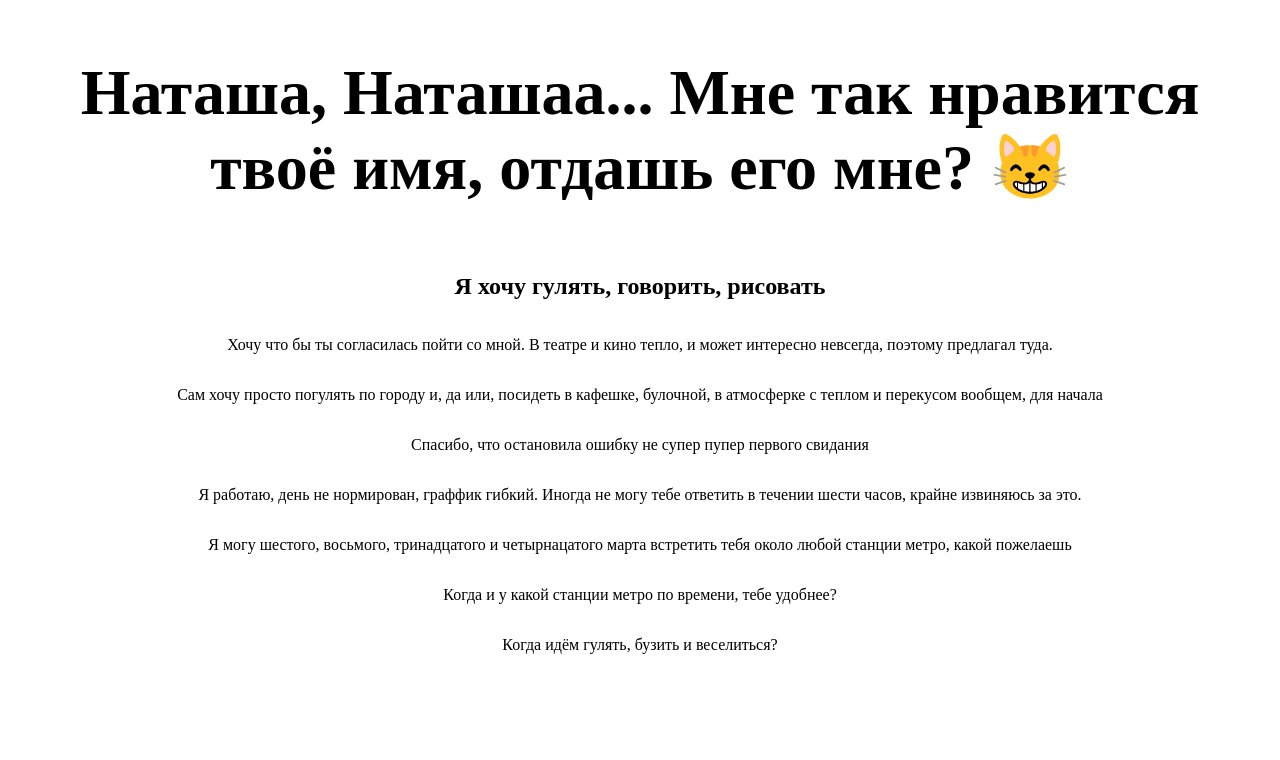
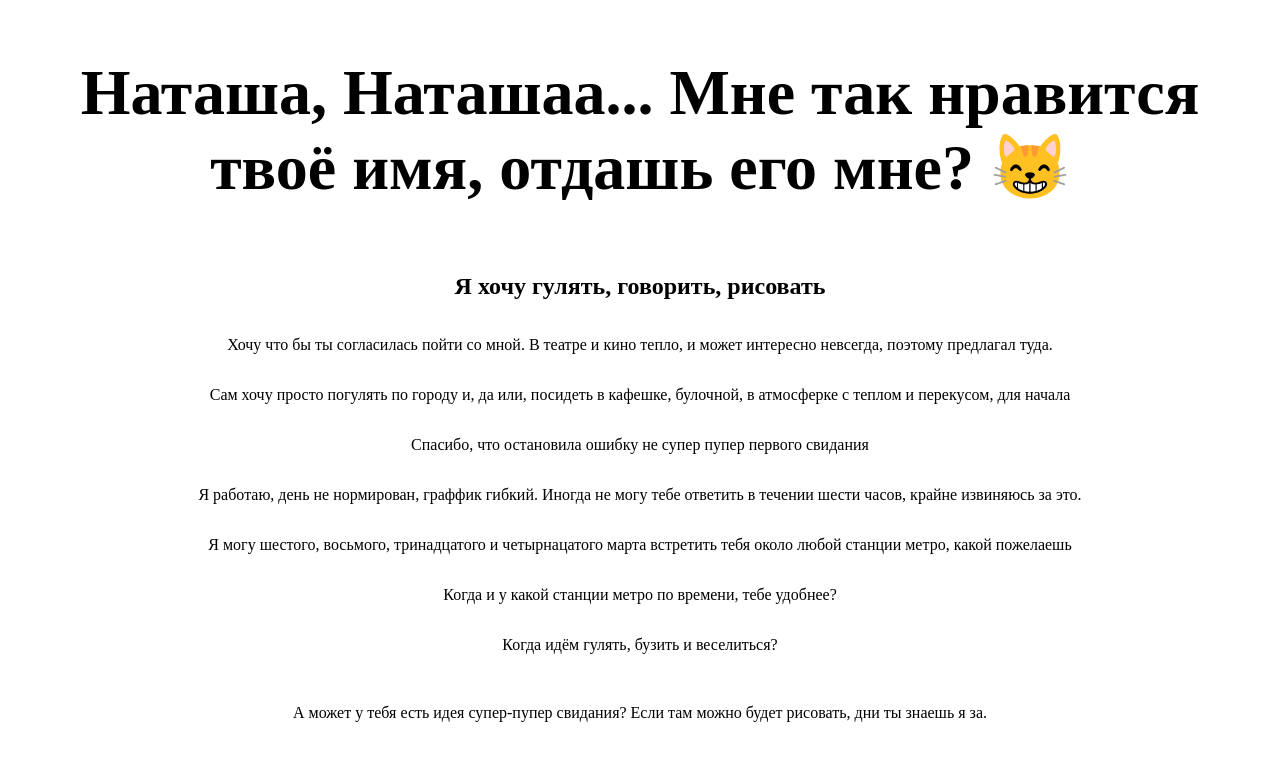
Before and after one commit to fenibazil/NastyaGallery, a plain HTML site: page index.html in a window 1280 px wide. Drawn offline with Linux system fonts and the light colour scheme.

Commit message:
Update index.html
ref

```diff
--- a/index.html
+++ b/index.html
@@ -13,12 +13,14 @@
         <h2>Я хочу гулять, говорить, рисовать</h2>
         <p>Хочу что бы ты согласилась пойти со мной.
            В театре и кино тепло, и может интересно невсегда, поэтому предлагал туда.</p>
-        <p>Сам хочу просто погулять по городу и, да или, посидеть в кафешке, булочной, в атмосферке с теплом и перекусом вообщем, для начала</p>
+        <p>Сам хочу просто погулять по городу и, да или, посидеть в кафешке, булочной, в атмосферке с теплом и перекусом, для начала</p>
         <p>Спасибо, что остановила ошибку не супер пупер первого свидания</p>
         <p>Я работаю, день не нормирован, граффик гибкий. Иногда не могу тебе ответить в течении шести часов, крайне извиняюсь за это.</p>
         <p>Я могу шестого, восьмого, тринадцатого и четырнацатого марта встретить тебя около любой станции метро, какой пожелаешь</p>
         <p>Когда и у какой станции метро по времени, тебе удобнее?</p>
         <p>Когда идём гулять, бузить и веселиться?</p>
+        <br>
+        <p>А может у тебя есть идея супер-пупер свидания? Если там можно будет рисовать, дни ты знаешь я за.</p>
 
     </body>
 </html>
```
